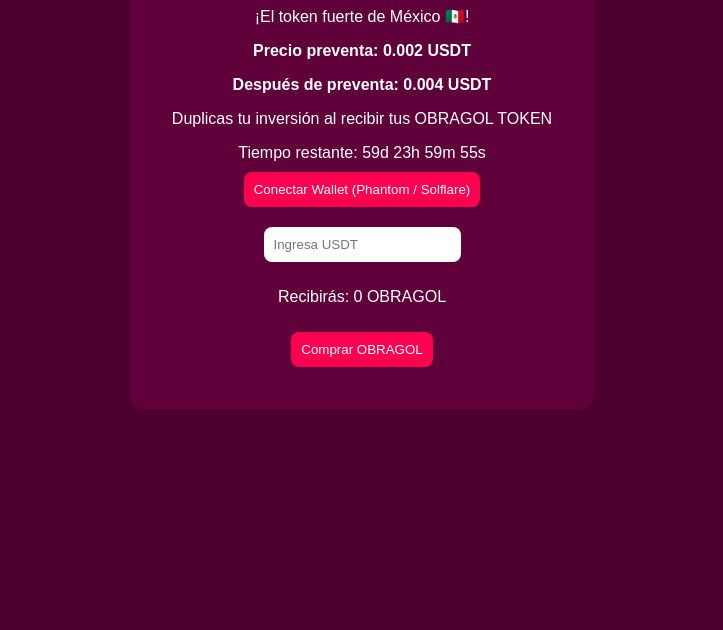
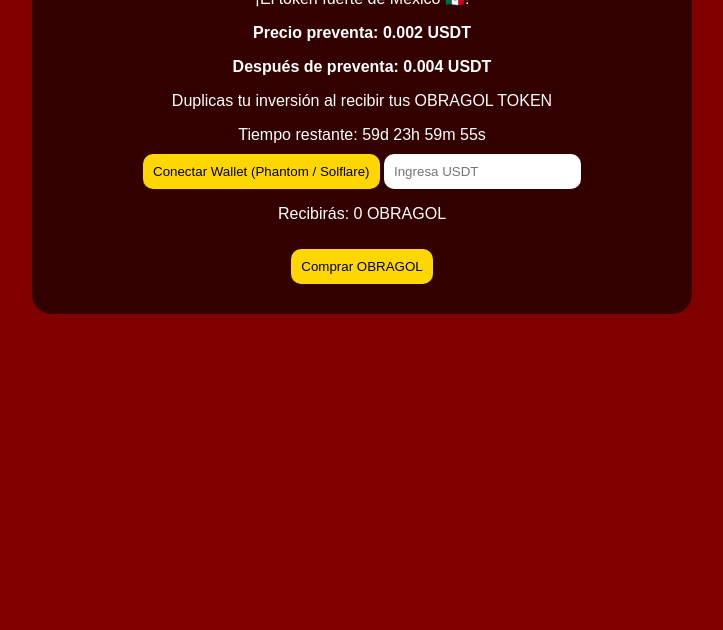
Before and after one commit to ChispitaMX/obragol-token-sale, a plain HTML site: page index.html in a window 1280 px wide. Shown: the part 170-800 px from the top of the page, without its empty margins (278-1001 px from the left). Drawn offline with Linux system fonts and the light colour scheme.

Commit message:
Update style.css  de soporte mejor

```diff
--- a/style.css
+++ b/style.css
@@ -1,27 +1,28 @@
-
 body {
-  font-family: sans-serif;
-  background-color: #4b002f;
+  margin: 0;
+  font-family: Arial, sans-serif;
+  background-color: #800000;
   color: #fff;
   text-align: center;
-  margin: 0;
-  padding: 1rem;
 }
 .container {
-  background: #60003a;
-  padding: 2rem;
-  border-radius: 12px;
-  max-width: 400px;
+  padding: 30px;
+  max-width: 600px;
   margin: auto;
+  background-color: rgba(0, 0, 0, 0.6);
+  border-radius: 20px;
 }
 input, button {
+  margin-top: 10px;
   padding: 10px;
-  margin: 10px;
+  border-radius: 10px;
   border: none;
-  border-radius: 8px;
 }
 button {
-  background-color: #ff0050;
-  color: white;
+  background-color: gold;
   cursor: pointer;
 }
+.contador {
+  margin-top: 20px;
+  font-size: 1.2em;
+}
```
